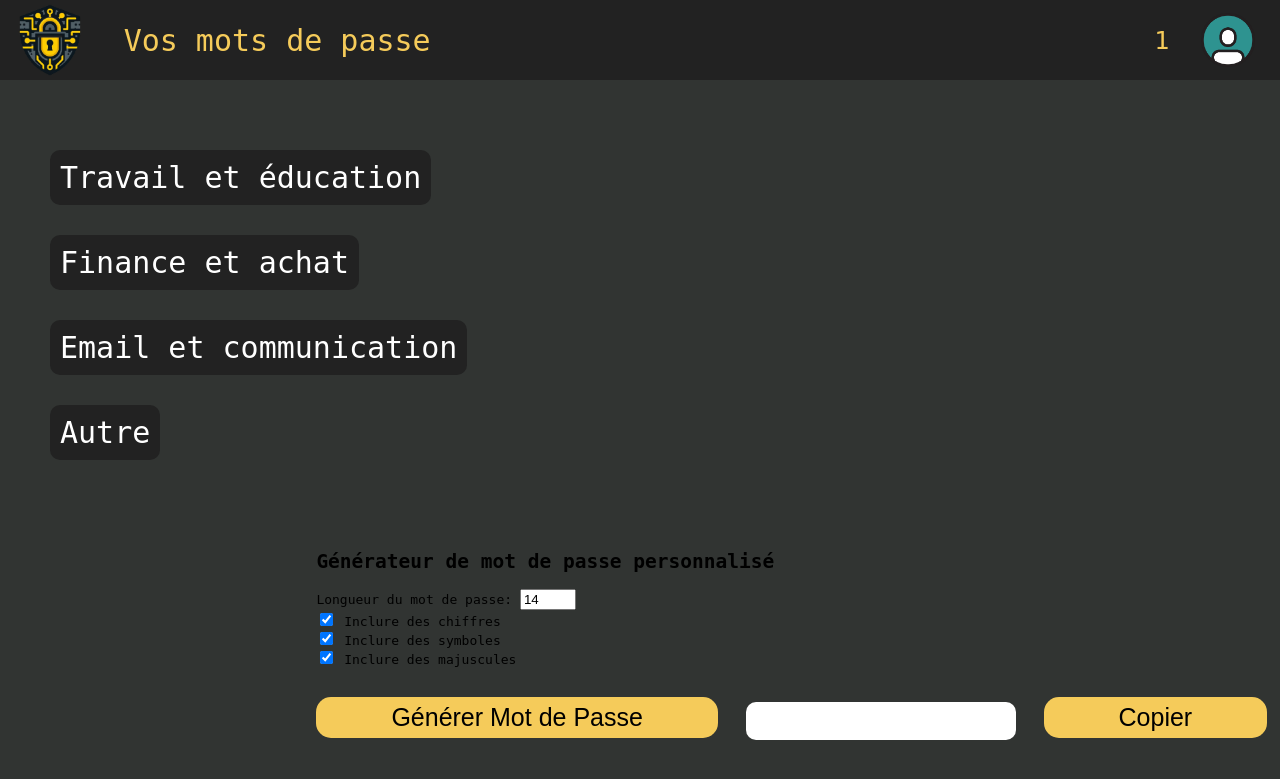
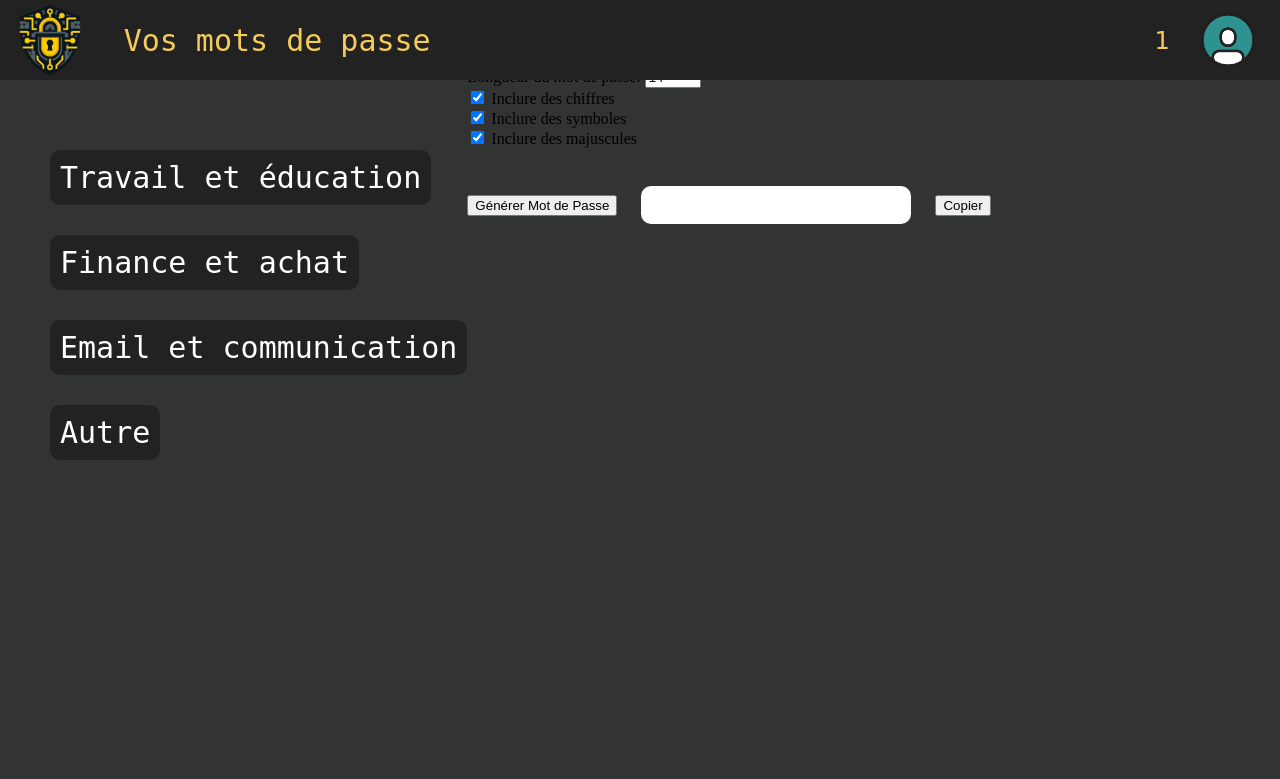
Before and after one commit to RushRider/CyberLockdown, a PHP site: template views/accueil.php in a window 1280 px wide. Shown: the top 779 px of the page. Run offline with PHP 8.4, Linux system fonts and the light colour scheme; the template is opened without the code that fills it, so the values that code supplies are empty; the visitor is signed in with stand-in values (Sample User, id 1).

Commit message:
css test

```diff
--- a/assets/home.css
+++ b/assets/home.css
@@ -84,28 +84,3 @@ input[type="text"] {
     border-radius: 10px;
     border: none;
 }
-
-button {
-    padding: 6px 75px;
-    margin-left: auto;
-    margin-right: auto;
-    margin-bottom: 15px;
-    font-size: 25px;
-    background-color: #F5CB5A;
-    color: rgb(0, 0, 0);
-    border: none;
-    border-radius: 15px;
-    cursor: pointer;
-}
-
-button:hover {
-    background-color: #cdaa4b;
-}
-
-.Générateur {
-    font-family: monospace;
-    position: fixed;
-    right: 1%;
-    bottom: 5%;
-
-}
```
